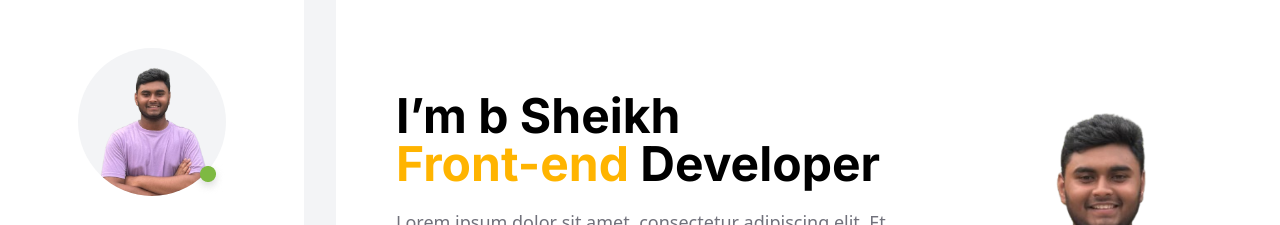
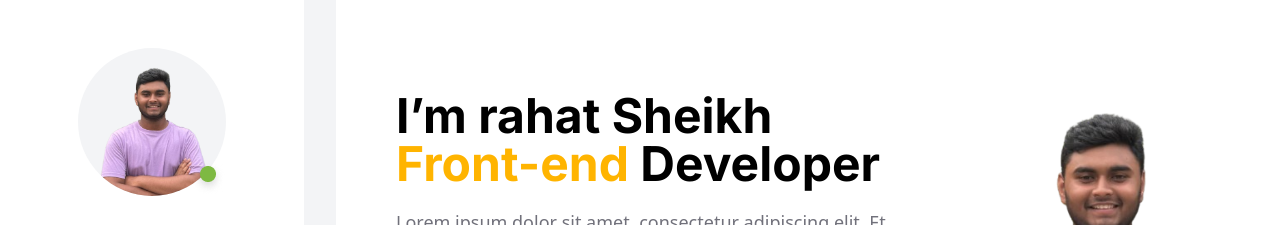
Before and after one commit to ArafatSheikh10/portfolio, a website: page index.html in a window 1280 px wide. Shown: the top 225 px of the page. Drawn offline with nearby package versions, Linux system fonts and the light colour scheme.

Commit message:
Initial commit

```diff
--- a/index.html
+++ b/index.html
@@ -292,7 +292,7 @@
       <!-- hero-section -->
       <section class="grid grid-cols-1 md:grid-cols-[60%_40%] gap-8  md:gap-0 bg-white pt-8 md:pt-23 pb-18 px-5 md:px-15 relative">
         <div class="flex flex-col items-center md:items-start text-center md:text-left gap-5 order-2 md:order-1">
-          <h1 class="text-3xl md:text-5xl font-inter font-bold">I’m b Sheikh <br class="hidden md:block"> <span class="text-primary">Front-end</span> Developer</h1>
+          <h1 class="text-3xl md:text-5xl font-inter font-bold">I’m rahat Sheikh <br class="hidden md:block"> <span class="text-primary">Front-end</span> Developer</h1>
           <p class="text-lg text-zinc-500">Lorem ipsum dolor sit amet, consectetur adipiscing elit. Et, volutpat feugiat placerat lobortis. Natoque rutrum semper sed suspendisse nunc lectus.</p>
           <a href="#" class="group mt-5 md:mt-10 w-fit text-md md:text-lg font-medium py-2 px-4 md:py-4 md:px-8 rounded-md bg-primary hover:bg-black hover:text-white transition-all duration-700">HIRE ME <i class="fa-solid fa-arrow-right group-hover:translate-x-2 transition-all duration-700"></i></a>
         </div>
```
